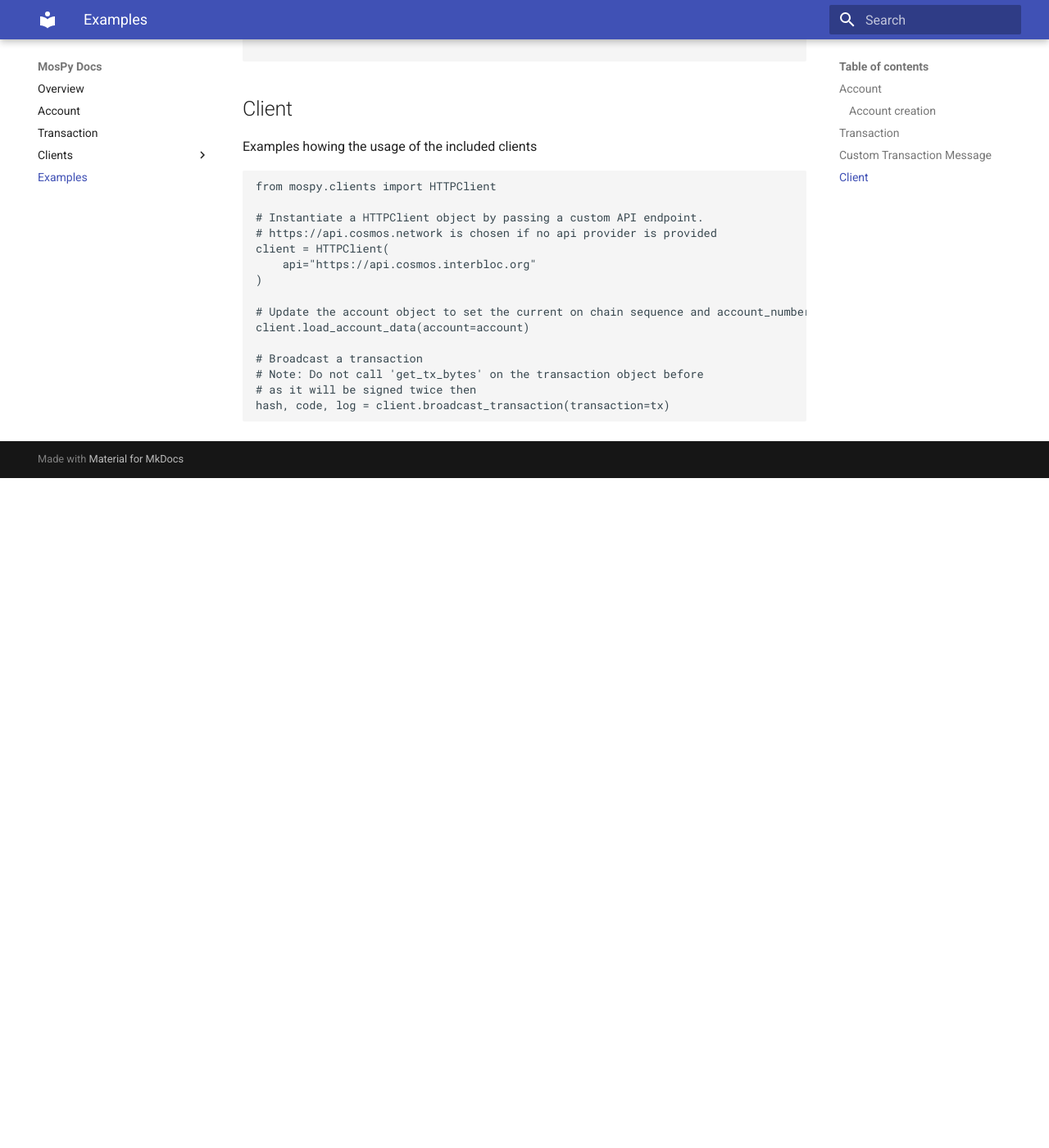
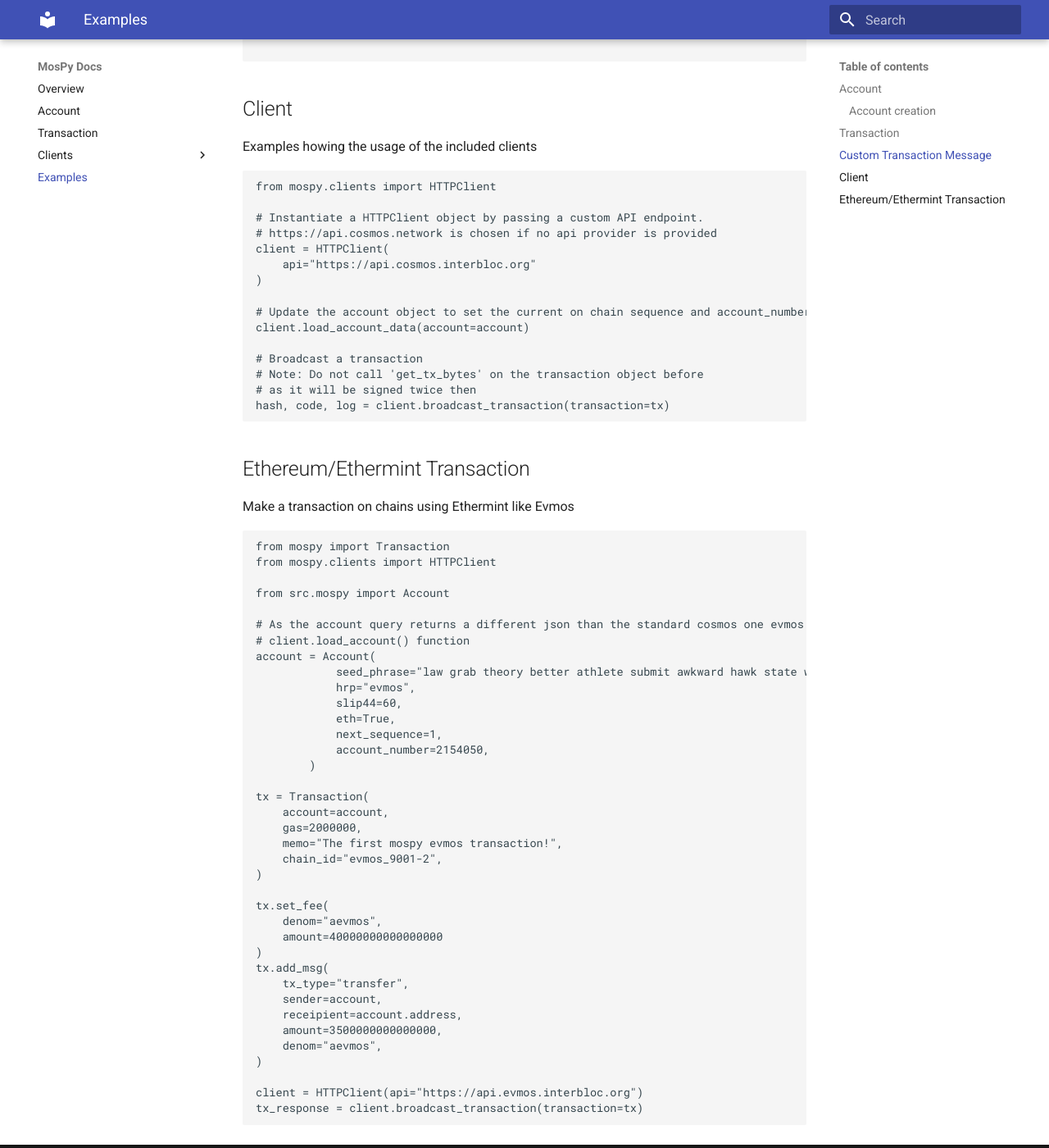
Before and after one commit to ctrl-Felix/mospy, an MkDocs documentation site: the page built from docs/examples.md, in a window 1280 px wide and 1400 px high, scrolled down 1985 px. Shown: the whole window at 82% size. Built offline with MkDocs 1.6.1 and Material for MkDocs 9.7.7, drawn with Linux system fonts in a browser that asks for light colours; old or Windows-style settings are respelled for this version of MkDocs; before the commit the page ends 2568 px from its top, so only the background shows below that.

Commit message:
add eth mode to documentation

`````diff
--- a/docs/examples.md
+++ b/docs/examples.md
@@ -111,3 +111,45 @@ client.load_account_data(account=account)
 # as it will be signed twice then
 hash, code, log = client.broadcast_transaction(transaction=tx)
 ```
+
+## Ethereum/Ethermint Transaction
+Make a transaction on chains using Ethermint like Evmos
+````python
+from mospy import Transaction
+from mospy.clients import HTTPClient
+
+from src.mospy import Account
+
+# As the account query returns a different json than the standard cosmos one evmos won't be compatible with the
+# client.load_account() function
+account = Account(
+            seed_phrase="law grab theory better athlete submit awkward hawk state wedding wave monkey audit blame fury wood tag rent furnace exotic jeans drift destroy style",
+            hrp="evmos",
+            slip44=60,
+            eth=True,
+            next_sequence=1,
+            account_number=2154050,
+        )
+
+tx = Transaction(
+    account=account,
+    gas=2000000,
+    memo="The first mospy evmos transaction!",
+    chain_id="evmos_9001-2",
+)
+
+tx.set_fee(
+    denom="aevmos",
+    amount=40000000000000000
+)
+tx.add_msg(
+    tx_type="transfer",
+    sender=account,
+    receipient=account.address,
+    amount=3500000000000000,
+    denom="aevmos",
+)
+
+client = HTTPClient(api="https://api.evmos.interbloc.org")
+tx_response = client.broadcast_transaction(transaction=tx)
+````
`````
Also changed, not shown: 2 other files.
